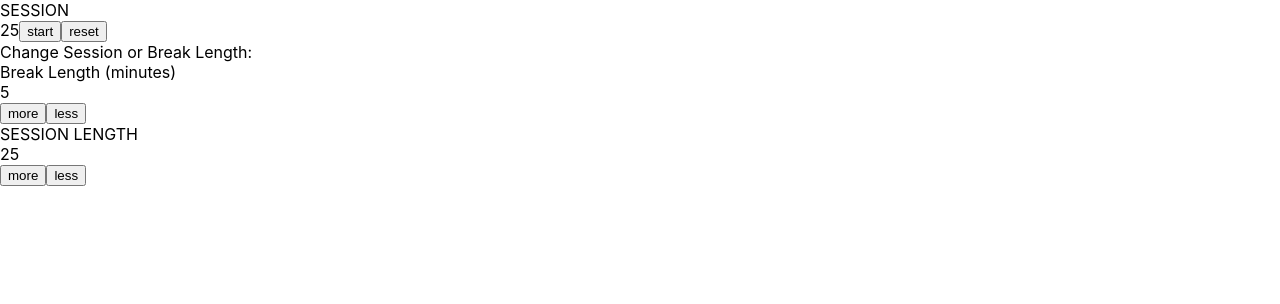
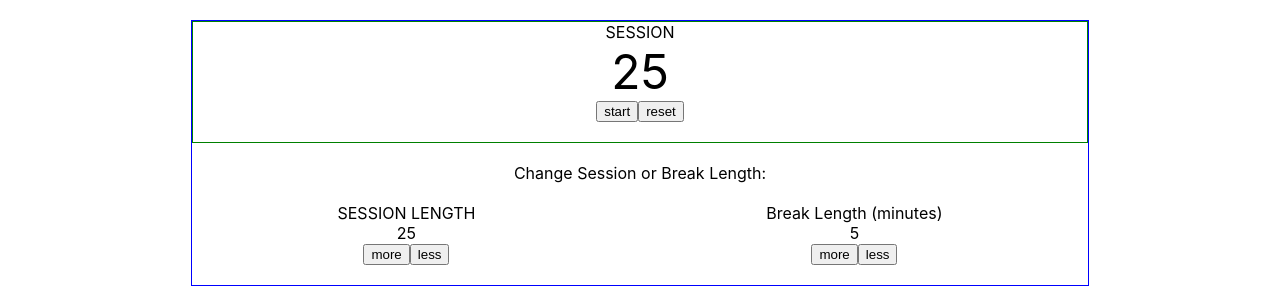
Before and after one commit to izurai27/25plus5clock-react, a React (Create React App) app: page / in a window 1280 px wide. Shown: the top 304 px of the page. Built offline with nearby package versions, Linux system fonts and the light colour scheme.

Commit message:
add styling

```diff
--- a/src/App.js
+++ b/src/App.js
@@ -73,18 +73,21 @@ class App extends React.Component {
 
   render(){
     return(
-      <div>
+      <div className="big-container">
+        <div className="count-down">
           <div id="timer-label">SESSION</div>
           <time id="time-left">{this.state.session}</time>
+          <div className='buttons'>
             <button id="start_stop"onClick={this.handleStart}>start</button>
           <button id="reset" onClick={this.handleReset}>reset</button>
+          </div>
 
-        <div>Change Session or Break Length:</div>
-        <div id="break-label">Break Length (minutes)</div>
-        <div id="break-length">{this.state.break}</div>
-        <button id="break-increment" onClick={this.handleBreakIncrement}>more</button>
-        <button id="break-decrement" onClick={this.handleBreakDecrement}>less</button>
+        </div>
 
+        <div className="edit-value">
+          <div className="edit-label">Change Session or Break Length:</div>
+
+          <div className='edit-session'>
             <div id="session-label">SESSION LENGTH</div>
             <div id="session-length">{this.state.session}</div>
             <button id="session-increment" onClick={this.handleSessionIncrement}>more</button>
@@ -92,6 +95,15 @@ class App extends React.Component {
 
           </div>
 
+          <div className='edit-break'>
+            <div id="break-label">Break Length (minutes)</div>
+            <div id="break-length">{this.state.break}</div>
+            <button id="break-increment" onClick={this.handleBreakIncrement}>more</button>
+            <button id="break-decrement" onClick={this.handleBreakDecrement}>less</button>
+          </div>
+        </div>
+      </div>
+
     )
   }
 }
--- a/src/index.css
+++ b/src/index.css
@@ -12,3 +12,55 @@ code {
   font-family: source-code-pro, Menlo, Monaco, Consolas, 'Courier New',
     monospace;
 }
+
+.big-container{
+  width:70vw;
+  border:1px solid blue;
+  margin:auto;
+  margin-top: 20px;
+}
+
+.count-down{
+  margin:auto;
+  border:1px solid green;
+}
+#timer-label{
+  text-align:center;
+}
+
+#time-left{
+  display:block;
+  text-align: center;
+  font-size: 3rem;
+}
+
+.buttons{
+  display:flex;
+  justify-content: center;
+  margin-bottom:20px;
+}
+
+.edit-value{
+  display:grid;
+  grid-template-areas: 'label label'
+                        'session break';
+}
+
+.edit-label{
+  grid-area:label;
+  text-align: center;
+  margin:20px;
+}
+
+.edit-session{
+  grid-area:session;
+  text-align:center;
+  margin-bottom: 20px;
+
+}
+
+.edit-break{
+  grid-area:break;
+  text-align:center;
+  margin-bottom: 20px;
+}
```
Lines whose indentation alone changed are shown as unchanged.
